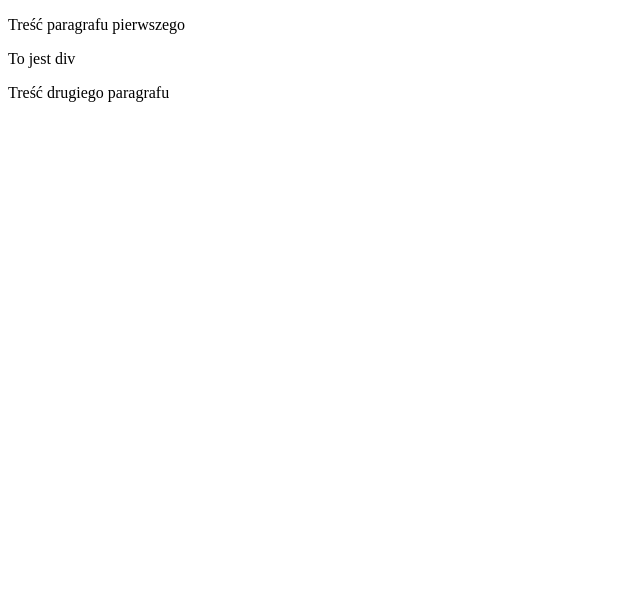
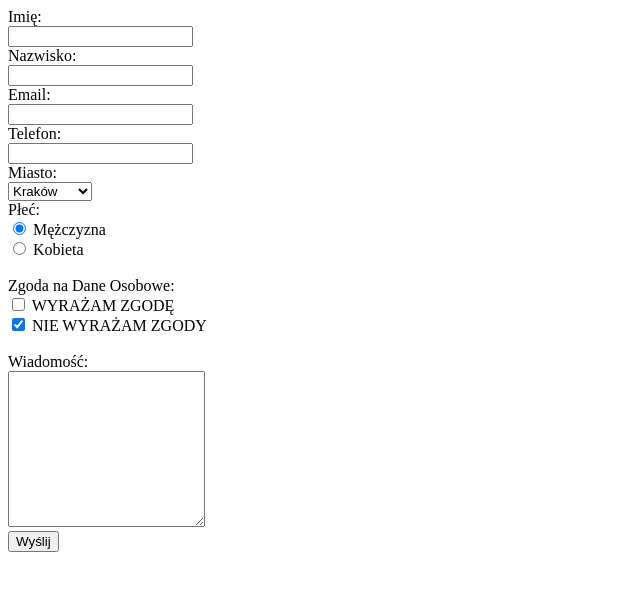
Before and after one commit to Przemyslaw29/Przemyslaw29.github.io, a plain HTML site: page index.html in a window 1280 px wide. Shown: the whole page, without its empty margins (0-640 px from the left). Drawn offline with Linux system fonts and the light colour scheme.

Commit message:
Add files via upload

```diff
--- a/index.html
+++ b/index.html
@@ -1,15 +1,53 @@
 <!DOCTYPE html>
-<html lang="en">
+<html lang="pl">
 <head>
     <meta charset="UTF-8">
-    <title>Git - ćwiczenia</title>
+    <title>Formularz HTML</title>
 </head>
 <body>
-    <p>Treść paragrafu pierwszego</p>
 
-    <div>To jest div</div>
+    <form action="form.php" method="post">
 
-    <p>Treść drugiego paragrafu</p>
+    <label for="imie">Imię:</label> <br>
+    <input type="text" name="imie" id="imie"> <br>
+
+    <label for="nazwisko">Nazwisko:</label> <br>
+    <input type="text" name="nazwisko" id="nazwisko"> <br>
+
+    <label id="email">Email:</label> <br>
+    <input type="text" name="mail" id="mail"> <br>
+
+    <label id="telefon">Telefon:</label> <br>
+    <input type="number" name="numer" id="numer"> <br>
+
+    <label for="miasto">Miasto:</label> <br>
+
+    <select name="miasto" id="miasto">
+    <option value="krakow">Kraków</option>
+    <option value="warszawa">Warszawa</option>
+    <option value="gdansk">Gdańsk</option>
+        </select> <br>
+
+    <label id="plec">Płeć:</label> <br>
+
+
+      <input type="radio" name="gender" value="male" checked> Mężczyzna<br>
+      <input type="radio" name="gender" value="female"> Kobieta<br>
+    </form>
+ <br>
+
+    <label id="dane">Zgoda na Dane Osobowe:</label> <br>
+        <form action="demo_form.asp" method="get">
+      <input type="checkbox" name="vehicle" value="Bike"> WYRAŻAM ZGODĘ<br>
+      <input type="checkbox" name="vehicle" value="Car" checked> NIE WYRAŻAM ZGODY<br>
+     <br>
+
+    <label id="news">Wiadomość:</label> <br>
+    <textarea rows="10" cols="22"> </textarea> <br>
+
+    <input type="submit" value="Wyślij">
+
+    </form>
 
 </body>
 </html>
```
